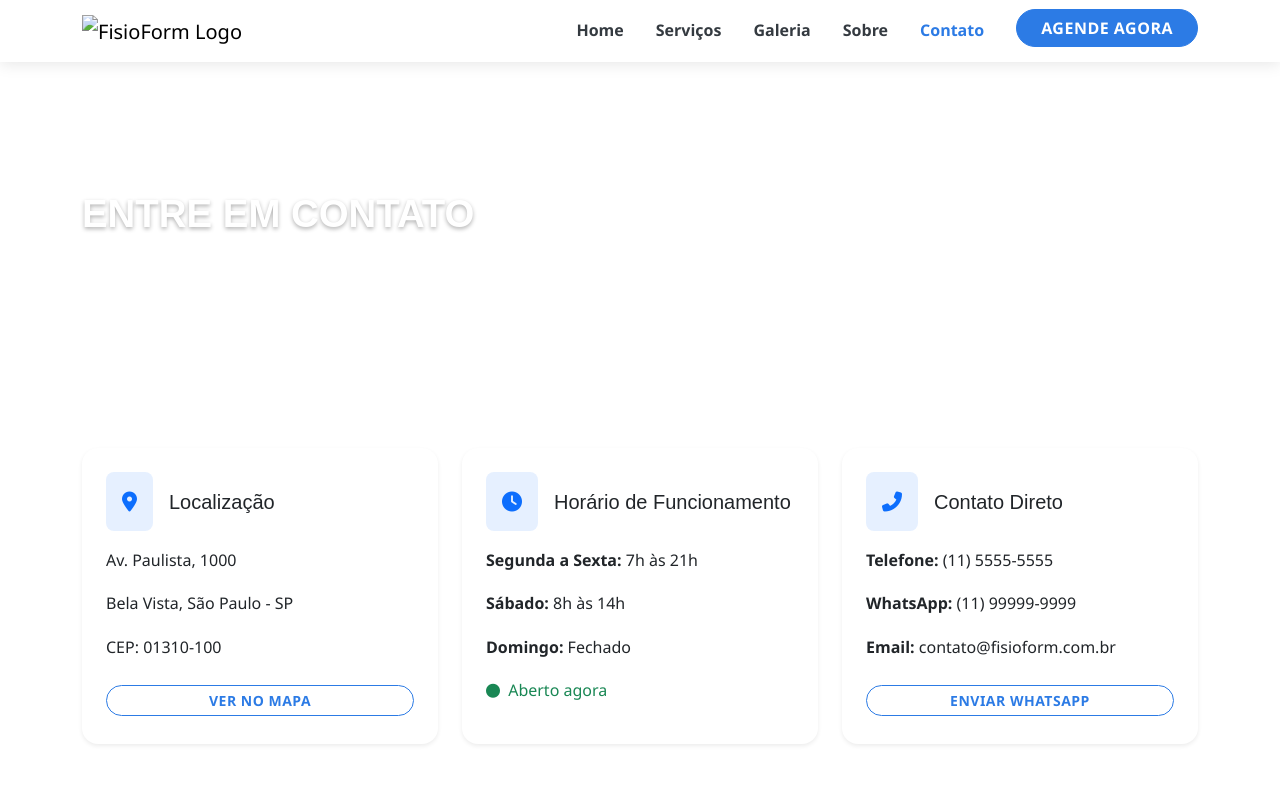
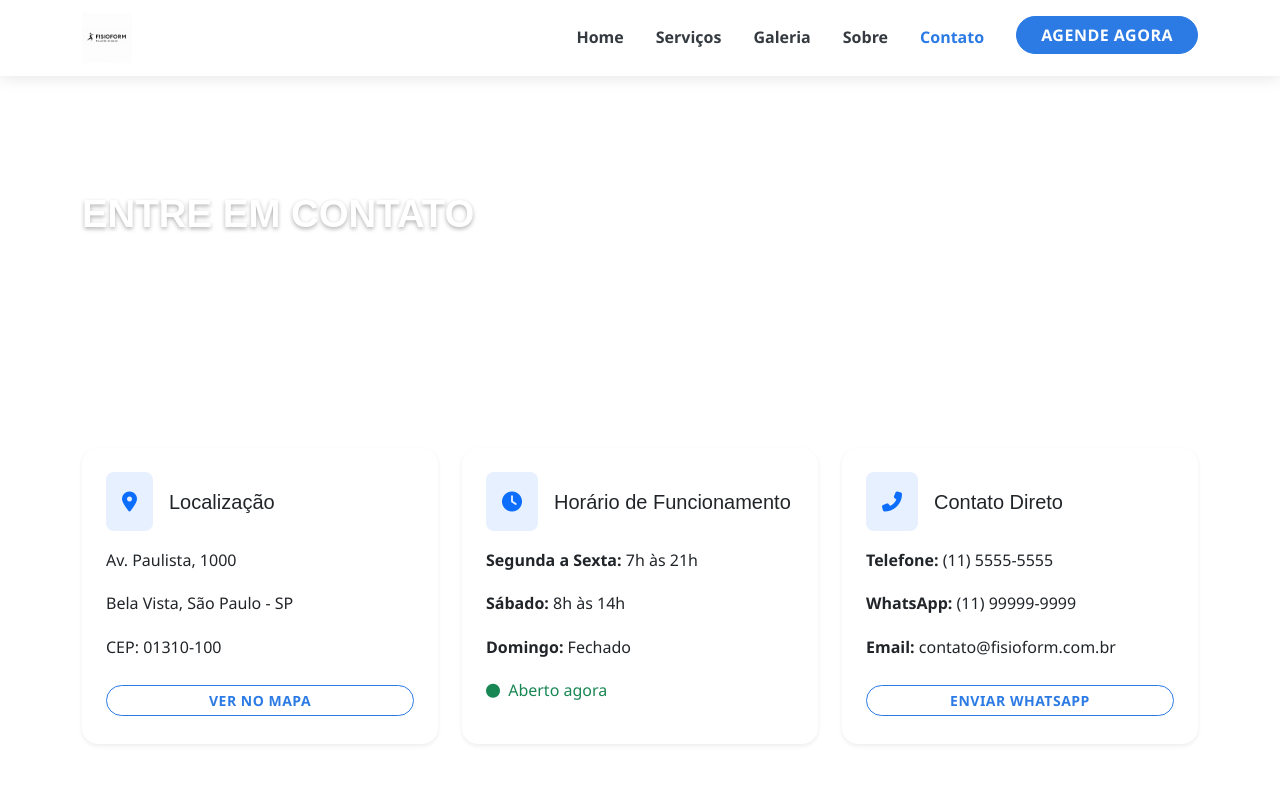
Before and after one commit to ocastr0/fisioform-website, a plain HTML site: page contato.html in a window 1280 px wide. Shown: the top 800 px of the page. Drawn offline with nearby package versions, Linux system fonts and the light colour scheme; files that its build step writes are made by us from their sources; files whose address does not match are found by name.

Commit message:
logo do contato

```diff
--- a/contato.html
+++ b/contato.html
@@ -22,7 +22,7 @@
         <nav class="navbar navbar-expand-lg navbar-light bg-white">
             <div class="container">
                 <a class="navbar-brand" href="index.html">
-                    <img src="assets/img/logo.png" alt="FisioForm Logo" height="50">
+                    <img src="./logo.png" alt="FisioForm Logo" height="50">
                 </a>
                 <button class="navbar-toggler" type="button" data-bs-toggle="collapse" data-bs-target="#navbarNav" aria-controls="navbarNav" aria-expanded="false" aria-label="Toggle navigation">
                     <span class="navbar-toggler-icon"></span>
```
